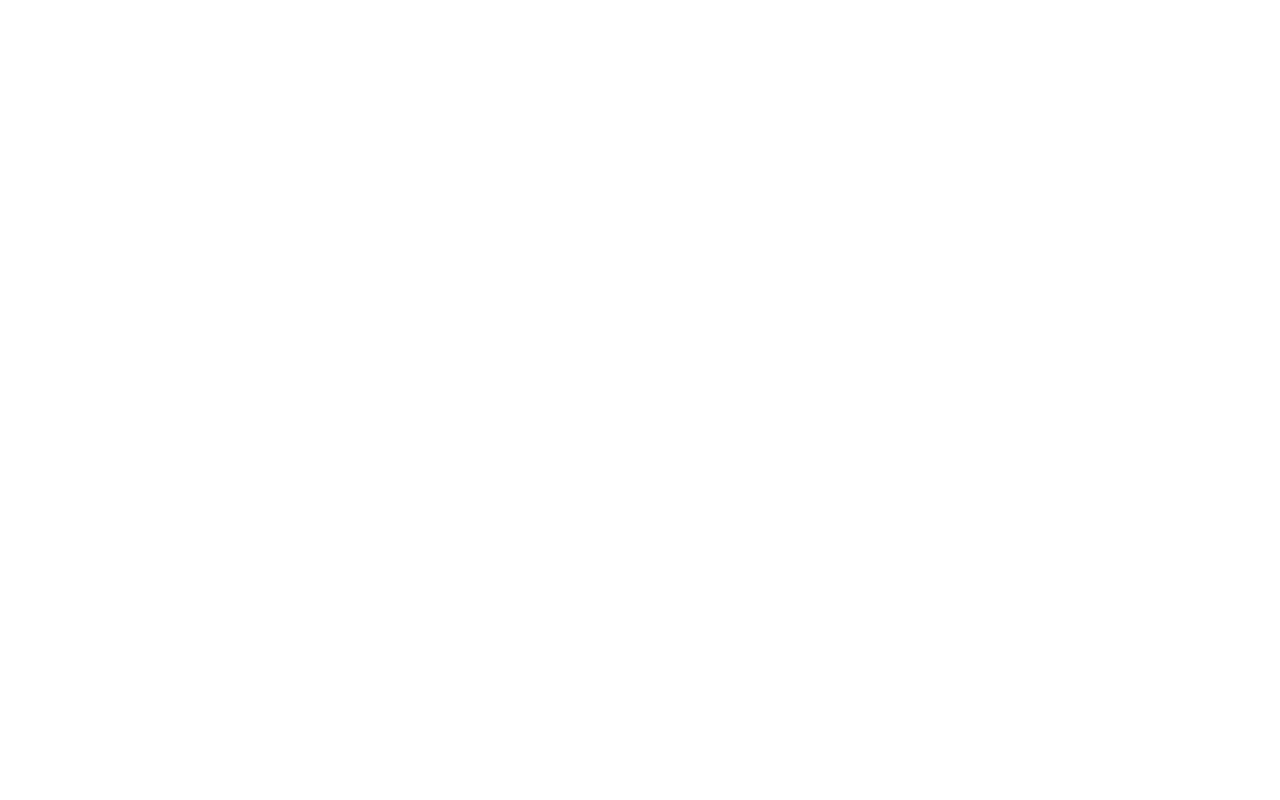
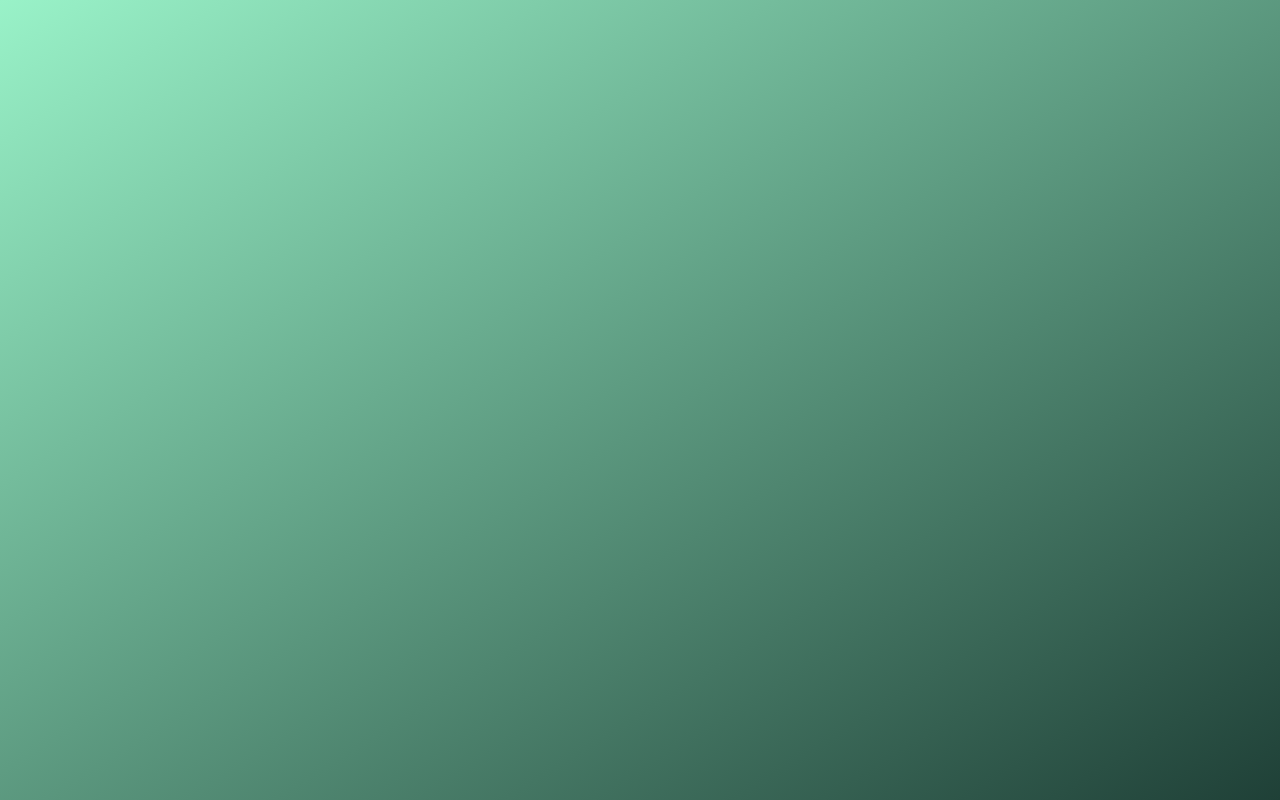
Before and after one commit to dimitarradulov/nature-slider, a plain HTML site: page index.html in a window 1280 px wide. Drawn offline with Linux system fonts and the light colour scheme.

Commit message:
Added gradient background

```diff
--- a/style.css
+++ b/style.css
@@ -8,3 +8,20 @@
   font-size: 62.5%;
   box-sizing: border-box;
 }
+
+body {
+  height: 100vh;
+  /* background-color: #f4d03f;
+  background-image: linear-gradient(132deg, #f4d03f 0%, #16a085 100%); */
+  background: #1f4037; /* fallback for old browsers */
+  background: -webkit-linear-gradient(
+    to right bottom,
+    #99f2c8,
+    #1f4037
+  ); /* Chrome 10-25, Safari 5.1-6 */
+  background: linear-gradient(
+    to right bottom,
+    #99f2c8,
+    #1f4037
+  ); /* W3C, IE 10+/ Edge, Firefox 16+, Chrome 26+, Opera 12+, Safari 7+ */
+}
```
